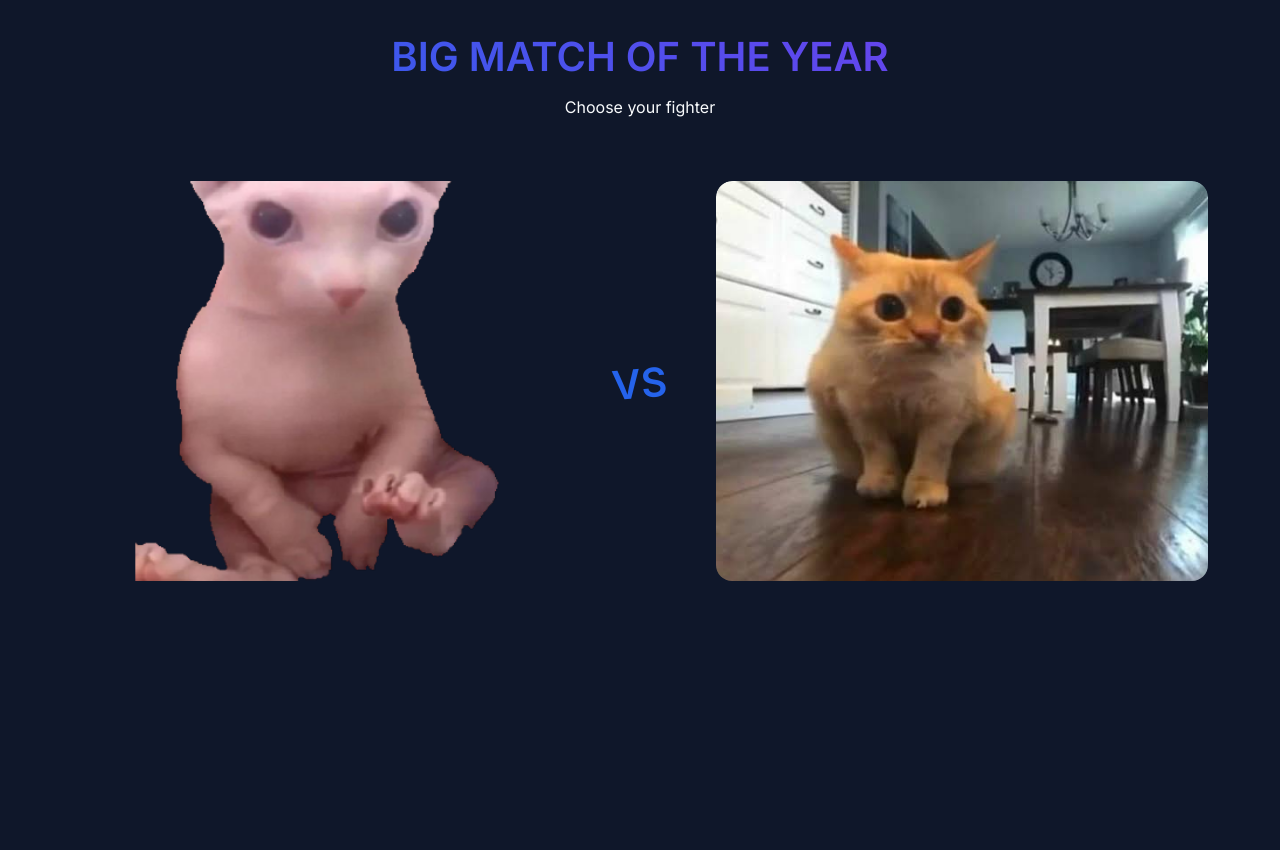
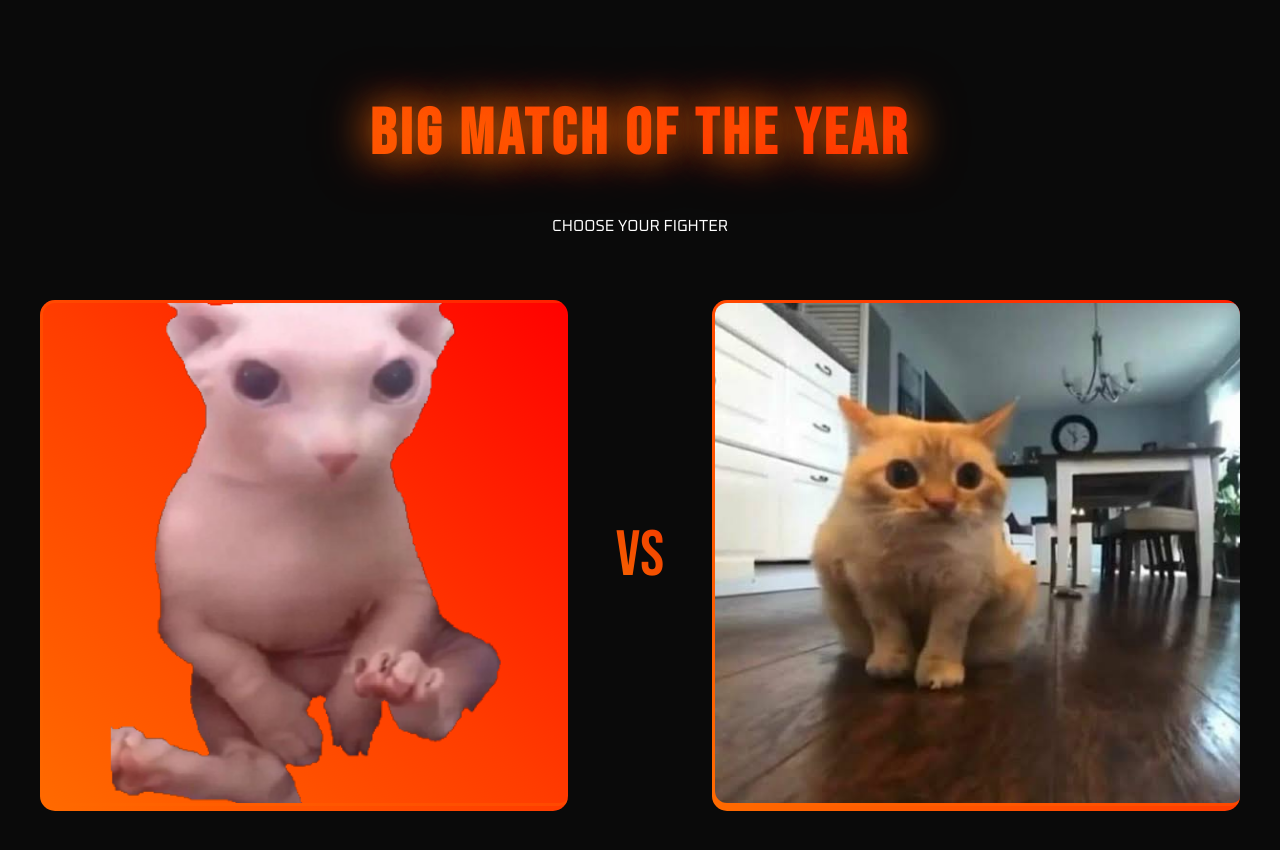
Before and after one commit to Haslingingsliser/Balatro, a plain HTML site: page index.html in a window 1280 px wide. Before the commit the page ends 800 px from the top, so only its background shows below. Drawn offline with Linux system fonts and the light colour scheme.

Commit message:
Update index.html

```diff
--- a/index.html
+++ b/index.html
@@ -3,26 +3,21 @@
 <head>
     <meta charset="UTF-8">
     <meta name="viewport" content="width=device-width, initial-scale=1.0">
-    <title>Ultimate Showdown</title>
-    <link href="https://fonts.googleapis.com/css2?family=Inter:wght@400;600&display=swap" rel="stylesheet">
+    <title>FIRE SHOWDOWN</title>
+    <link href="https://fonts.googleapis.com/css2?family=Bebas+Neue&family=Oxanium:wght@400;600&display=swap" rel="stylesheet">
     <style>
         :root {
-            --primary: #2563eb;
-            --secondary: #7c3aed;
-            --dark: #0f172a;
-            --light: #f8fafc;
-        }
-
-        * {
-            margin: 0;
-            padding: 0;
-            box-sizing: border-box;
+            --fire-1: #ff6b00;
+            --fire-2: #ff3c00;
+            --fire-3: #ff0000;
+            --dark-bg: #0a0a0a;
         }
 
         body {
-            font-family: 'Inter', sans-serif;
-            background: var(--dark);
-            color: var(--light);
+            margin: 0;
+            background: var(--dark-bg);
+            font-family: 'Oxanium', sans-serif;
+            color: white;
             min-height: 100vh;
             overflow-x: hidden;
         }
@@ -33,58 +28,78 @@
             padding: 2rem;
         }
 
-        header {
+        /* Header dengan efek api */
+        .header {
             text-align: center;
-            margin-bottom: 4rem;
-            opacity: 0;
-            animation: fadeInUp 1s ease forwards;
+            margin: 4rem 0;
+            position: relative;
         }
 
-        h1 {
-            font-size: 2.5rem;
-            margin-bottom: 1rem;
-            background: linear-gradient(45deg, var(--primary), var(--secondary));
+        .title {
+            font-family: 'Bebas Neue', sans-serif;
+            font-size: 4rem;
+            letter-spacing: 4px;
+            background: linear-gradient(45deg, #ff6b00, #ff3c00, #ff0000);
             -webkit-background-clip: text;
             -webkit-text-fill-color: transparent;
+            text-shadow: 0 0 20px rgba(255, 107, 0, 0.5);
+            animation: flamePulse 1.5s infinite alternate;
         }
 
+        /* Grid fighter */
         .fighters-grid {
             display: grid;
             grid-template-columns: 1fr auto 1fr;
             gap: 3rem;
             align-items: center;
-            opacity: 0;
-            animation: fadeInUp 1s ease 0.3s forwards;
+            margin: 4rem 0;
         }
 
-        .vs-text {
-            font-size: 2.5rem;
-            font-weight: 600;
-            color: var(--primary);
-            transform: rotate(-5deg);
-        }
-
+        /* Card fighter dengan efek api */
         .fighter-card {
             position: relative;
-            border-radius: 1rem;
+            border-radius: 15px;
             overflow: hidden;
-            transition: transform 0.3s ease, box-shadow 0.3s ease;
             cursor: pointer;
+            transition: transform 0.3s;
         }
 
         .fighter-card:hover {
-            transform: translateY(-10px);
-            box-shadow: 0 10px 20px rgba(0,0,0,0.3);
+            transform: scale(1.05);
+        }
+
+        .fighter-card::before {
+            content: '';
+            position: absolute;
+            top: -2px;
+            left: -2px;
+            right: -2px;
+            bottom: -2px;
+            background: linear-gradient(45deg, var(--fire-1), var(--fire-2), var(--fire-3));
+            z-index: -1;
+            animation: flameBorder 2s infinite;
         }
 
         .fighter-image {
             width: 100%;
-            height: 400px;
+            height: 500px;
             object-fit: cover;
-            border-radius: 1rem;
+            border-radius: 15px;
+            border: 3px solid rgba(255, 107, 0, 0.3);
         }
 
-        /* Modal Styles */
+        /* VS Text dengan efek api */
+        .vs-text {
+            font-family: 'Bebas Neue', sans-serif;
+            font-size: 4rem;
+            color: transparent;
+            background: linear-gradient(45deg, #ff6b00, #ff3c00);
+            -webkit-background-clip: text;
+            -webkit-text-fill-color: transparent;
+            animation: flameFlicker 0.8s infinite alternate;
+        }
+
+        /* Modal dengan efek api */
         .modal {
             display: none;
             position: fixed;
@@ -92,21 +107,27 @@
             left: 0;
             width: 100%;
             height: 100%;
-            background: rgba(0,0,0,0.8);
-            backdrop-filter: blur(5px);
+            background: rgba(0,0,0,0.9);
             z-index: 1000;
-            animation: modalEnter 0.3s ease;
         }
 
         .modal-content {
             position: relative;
-            background: var(--dark);
-            max-width: 500px;
+            background: linear-gradient(45deg, #1a1a1a, #0a0a0a);
+            max-width: 600px;
             margin: 2rem auto;
-            padding: 2rem;
-            border-radius: 1rem;
-            border: 1px solid rgba(255,255,255,0.1);
-            box-shadow: 0 10px 30px rgba(0,0,0,0.3);
+            padding: 3rem;
+            border-radius: 15px;
+            border: 2px solid var(--fire-1);
+            box-shadow: 0 0 30px rgba(255, 107, 0, 0.3);
+        }
+
+        .modal-header {
+            font-size: 2.5rem;
+            color: var(--fire-1);
+            margin-bottom: 1.5rem;
+            text-transform: uppercase;
+            letter-spacing: 2px;
         }
 
         .close-btn {
@@ -115,57 +136,60 @@
             right: 1rem;
             background: none;
             border: none;
-            color: var(--light);
-            font-size: 1.5rem;
+            color: var(--fire-1);
+            font-size: 2rem;
             cursor: pointer;
-            transition: color 0.3s ease;
+            transition: color 0.3s;
         }
 
         .close-btn:hover {
-            color: var(--primary);
+            color: var(--fire-3);
         }
 
         /* Animations */
-        @keyframes fadeInUp {
+        @keyframes flamePulse {
             from {
-                opacity: 0;
-                transform: translateY(20px);
+                text-shadow: 0 0 20px rgba(255, 107, 0, 0.5);
             }
             to {
-                opacity: 1;
-                transform: translateY(0);
+                text-shadow: 0 0 40px rgba(255, 107, 0, 0.8),
+                             0 0 60px rgba(255, 107, 0, 0.6);
             }
         }
 
-        @keyframes modalEnter {
-            from {
-                opacity: 0;
-                transform: scale(0.8);
-            }
-            to {
-                opacity: 1;
-                transform: scale(1);
-            }
+        @keyframes flameFlicker {
+            0% { opacity: 0.8; }
+            50% { opacity: 1; }
+            100% { opacity: 0.8; }
+        }
+
+        @keyframes flameBorder {
+            0% { opacity: 0.8; }
+            50% { opacity: 1; }
+            100% { opacity: 0.8; }
         }
 
         @media (max-width: 768px) {
             .fighters-grid {
                 grid-template-columns: 1fr;
-                gap: 2rem;
             }
 
             .vs-text {
-                transform: rotate(0);
                 margin: 2rem 0;
+                font-size: 3rem;
+            }
+
+            .fighter-image {
+                height: 350px;
             }
         }
     </style>
 </head>
 <body>
     <div class="container">
-        <header>
-            <h1>BIG MATCH OF THE YEAR</h1>
-            <p class="subtitle">Choose your fighter</p>
+        <header class="header">
+            <h1 class="title">BIG MATCH OF THE YEAR</h1>
+            <p class="subtitle">CHOOSE YOUR FIGHTER</p>
         </header>
 
         <div class="fighters-grid">
@@ -184,9 +208,9 @@
         <div id="bingusModal" class="modal">
             <div class="modal-content">
                 <button class="close-btn" onclick="closeModal('bingus')">&times;</button>
-                <h2>Bingus</h2>
+                <h2 class="modal-header">Bingus</h2>
                 <div class="modal-body">
-                    <p><strong>Age:</strong> Unknown</p>
+                    <p><strong>AGE:</strong> UNKNOWN</p>
                     <p class="description">Bingus merupakan kucing yang suka mengigit pantat anda.</p>
                 </div>
             </div>
@@ -195,9 +219,9 @@
         <div id="spongiusModal" class="modal">
             <div class="modal-content">
                 <button class="close-btn" onclick="closeModal('spongius')">&times;</button>
-                <h2>Spongius</h2>
+                <h2 class="modal-header">Spongius</h2>
                 <div class="modal-body">
-                    <p><strong>Age:</strong> Unknown</p>
+                    <p><strong>AGE:</strong> UNKNOWN</p>
                     <p class="description">Spongius adalah kucing yang sangat baik dan dia suka cuddle.</p>
                 </div>
             </div>
@@ -213,7 +237,6 @@
             document.getElementById(`${fighter}Modal`).style.display = 'none';
         }
 
-        // Close modal when clicking outside
         window.onclick = function(event) {
             if (event.target.className === 'modal') {
                 event.target.style.display = 'none';
```
